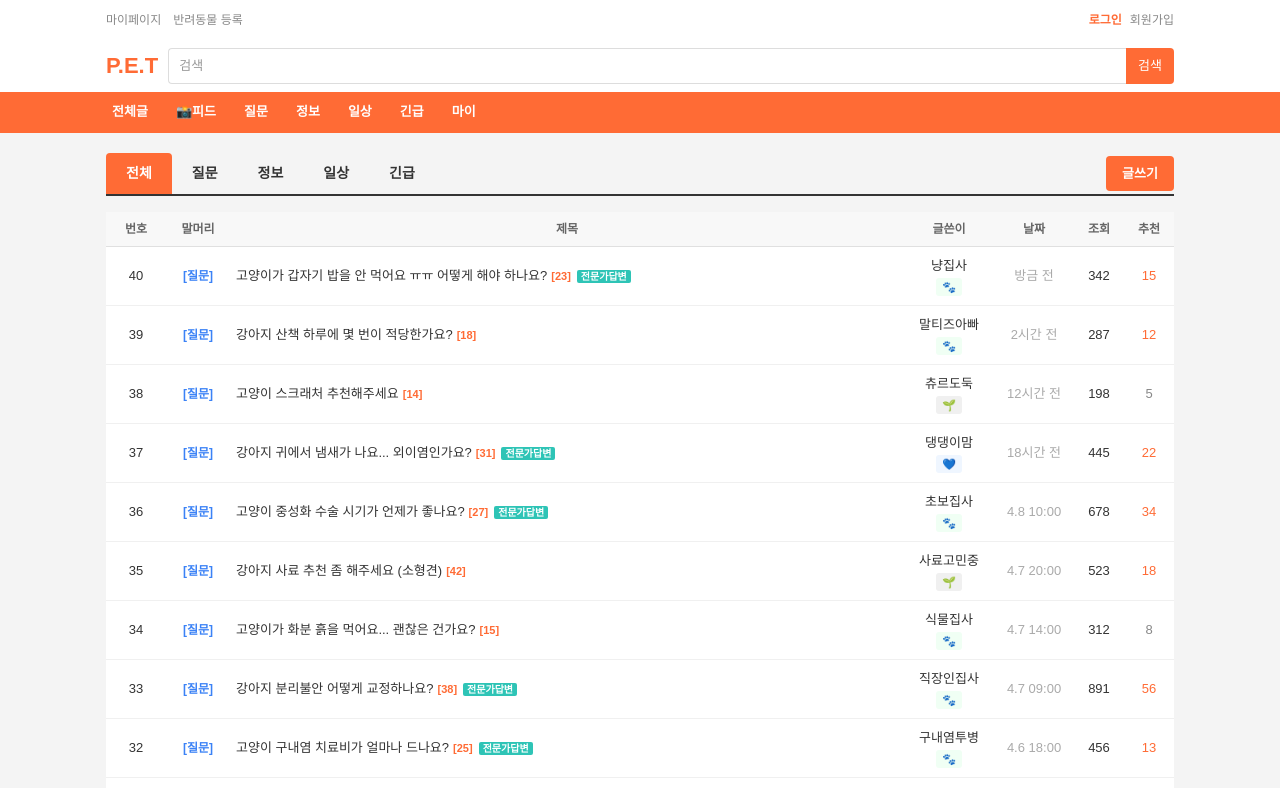
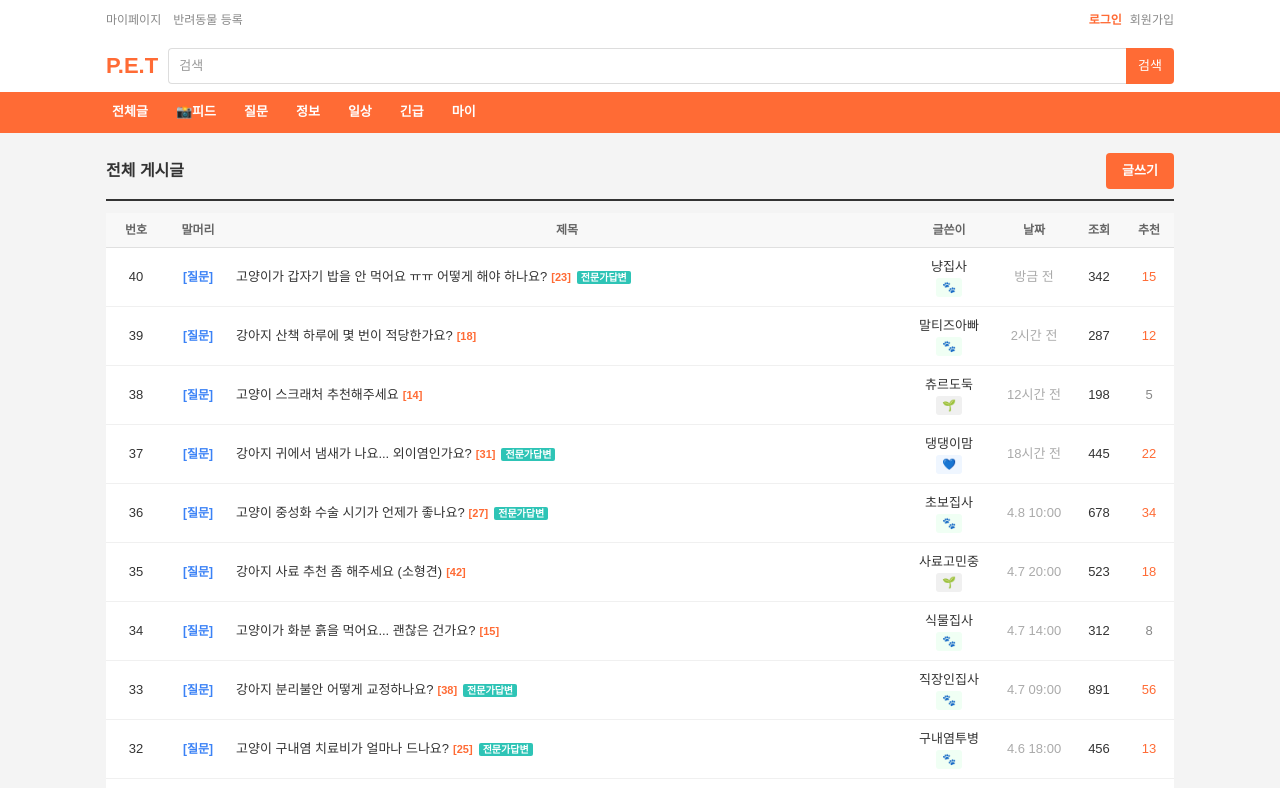
Before and after one commit to only4wook/pet-eto-web, a Next.js app: page /community in a window 1280 px wide. Shown: the top 788 px of the page. Built offline with nearby package versions, Linux system fonts and the light colour scheme; no server answers; the database is empty.

Commit message:
Remove duplicate category tabs - use navbar only

```diff
--- a/src/app/community/page.tsx
+++ b/src/app/community/page.tsx
@@ -34,23 +34,14 @@ function CommunityContent() {
     <>
       <Header />
       <main style={{ maxWidth: 1100, margin: "0 auto", padding: "20px 16px", flex: 1, width: "100%" }}>
-        {/* 카테고리 탭 */}
-        <div style={{ display: "flex", gap: 0, marginBottom: 16, borderBottom: "2px solid #333" }}>
-          {["전체", "질문", "정보", "일상", "긴급"].map((c) => (
-            <Link key={c} href={c === "전체" ? "/community" : `/community?cat=${c}`}
-              style={{
-                padding: "10px 20px", fontSize: 14, fontWeight: 600, textDecoration: "none",
-                color: cat === c ? "#fff" : "#333",
-                background: cat === c ? "#FF6B35" : "transparent",
-                borderRadius: "4px 4px 0 0",
-              }}>
-              {c}
-            </Link>
-          ))}
-          <div style={{ flex: 1 }} />
+        {/* 현재 카테고리 표시 + 글쓰기 */}
+        <div style={{ display: "flex", justifyContent: "space-between", alignItems: "center", marginBottom: 12, borderBottom: "2px solid #333", paddingBottom: 10 }}>
+          <h3 style={{ margin: 0, fontSize: 16, fontWeight: 700 }}>
+            {cat === "전체" ? "전체 게시글" : `${cat} 게시글`}
+          </h3>
           <Link href="/community/write" style={{
             padding: "8px 16px", background: "#FF6B35", color: "#fff", borderRadius: 4,
-            fontSize: 13, fontWeight: 600, textDecoration: "none", alignSelf: "center",
+            fontSize: 13, fontWeight: 600, textDecoration: "none",
           }}>글쓰기</Link>
         </div>
 
```
